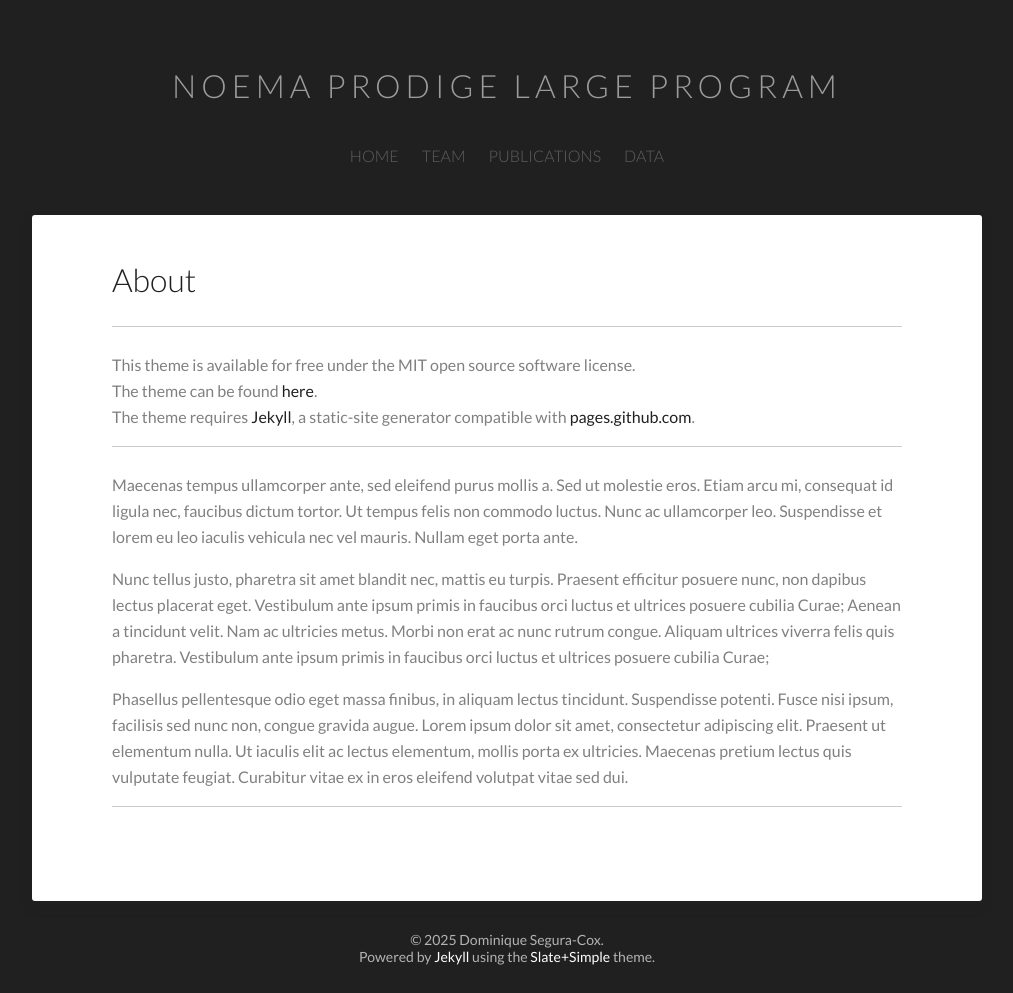
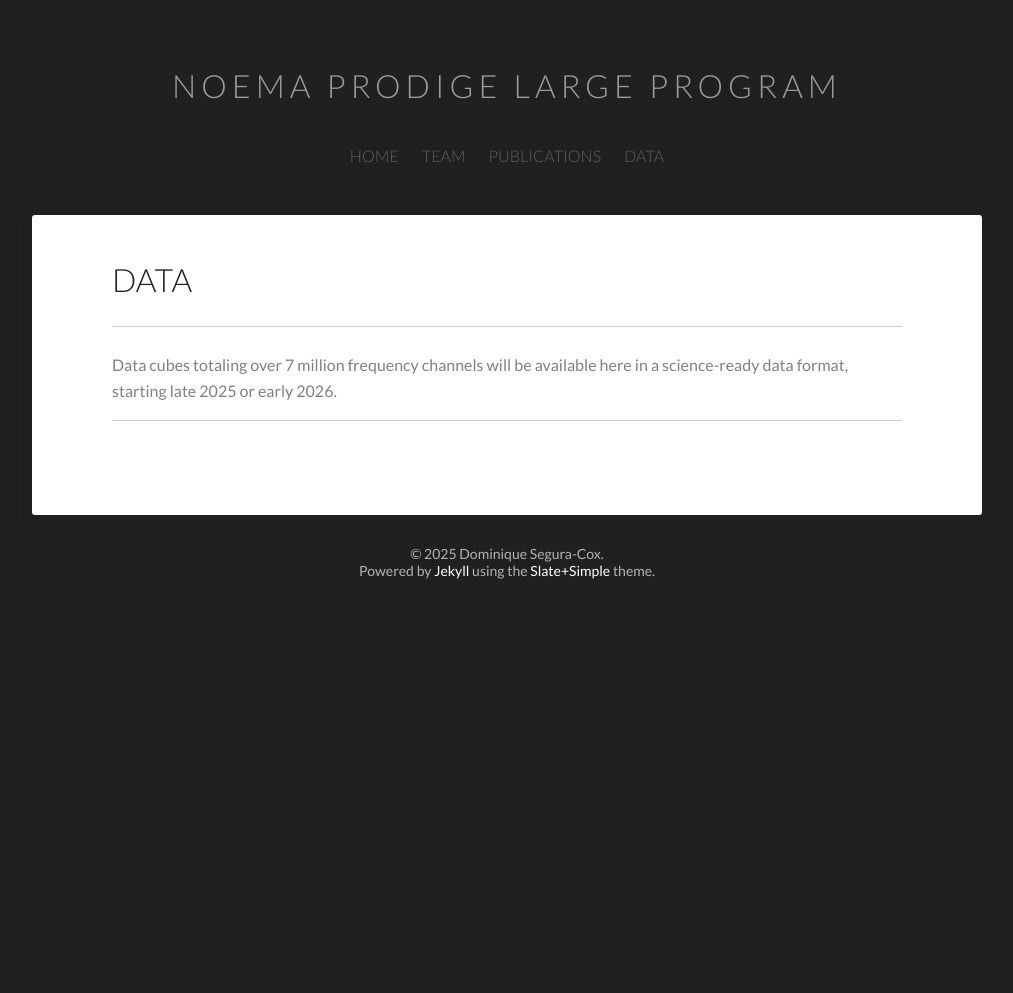
Before and after one commit to NOEMA-PRODIGE/NOEMA-PRODIGE.github.io, a Jekyll site: the page built from about/index.md, in a window 1280 px wide. Shown: the whole page, without its empty margins (133-1146 px from the left). Built offline with Jekyll 4.4.1, drawn with Linux system fonts in a browser that asks for light colours; after the commit the page ends 900 px from its top, so only the background shows below that.

Commit message:
Update index.md

```diff
--- a/about/index.md
+++ b/about/index.md
@@ -1,25 +1,7 @@
 ---
 layout: post
-title: About
+title: DATA
 ---
 <p>
-This theme is available for free under the MIT open source software license.
-<br>
-The theme can be found <a href="https://github.com/benradford/Slate-and-Simple-Jekyll-Theme">here</a>.
-<br>
-The theme requires <a href="https://jekyllrb.com">Jekyll</a>, a static-site generator compatible with <a href="https://pages.github.com">pages.github.com</a>.
+Data cubes totaling over 7 million frequency channels will be available here in a science-ready data format, starting late 2025 or early 2026.
 </p>
-
-<hr>
-
-<p>
-Maecenas tempus ullamcorper ante, sed eleifend purus mollis a. Sed ut molestie eros. Etiam arcu mi, consequat id ligula nec, faucibus dictum tortor. Ut tempus felis non commodo luctus. Nunc ac ullamcorper leo. Suspendisse et lorem eu leo iaculis vehicula nec vel mauris. Nullam eget porta ante.
-</p>
-
-<p>
-Nunc tellus justo, pharetra sit amet blandit nec, mattis eu turpis. Praesent efficitur posuere nunc, non dapibus lectus placerat eget. Vestibulum ante ipsum primis in faucibus orci luctus et ultrices posuere cubilia Curae; Aenean a tincidunt velit. Nam ac ultricies metus. Morbi non erat ac nunc rutrum congue. Aliquam ultrices viverra felis quis pharetra. Vestibulum ante ipsum primis in faucibus orci luctus et ultrices posuere cubilia Curae;
-</p>
-
-<p>
-Phasellus pellentesque odio eget massa finibus, in aliquam lectus tincidunt. Suspendisse potenti. Fusce nisi ipsum, facilisis sed nunc non, congue gravida augue. Lorem ipsum dolor sit amet, consectetur adipiscing elit. Praesent ut elementum nulla. Ut iaculis elit ac lectus elementum, mollis porta ex ultricies. Maecenas pretium lectus quis vulputate feugiat. Curabitur vitae ex in eros eleifend volutpat vitae sed dui.
-</p>
```
